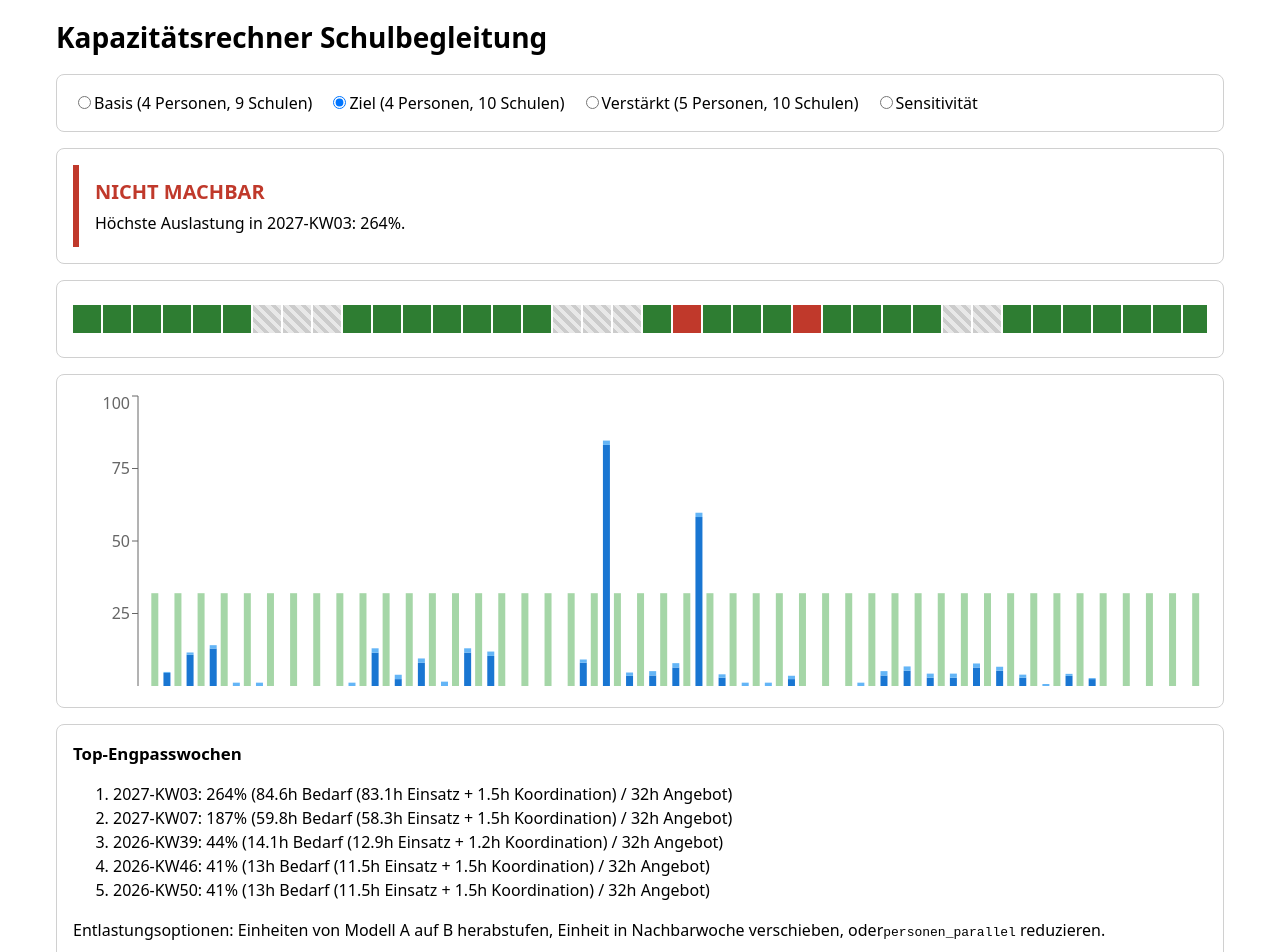
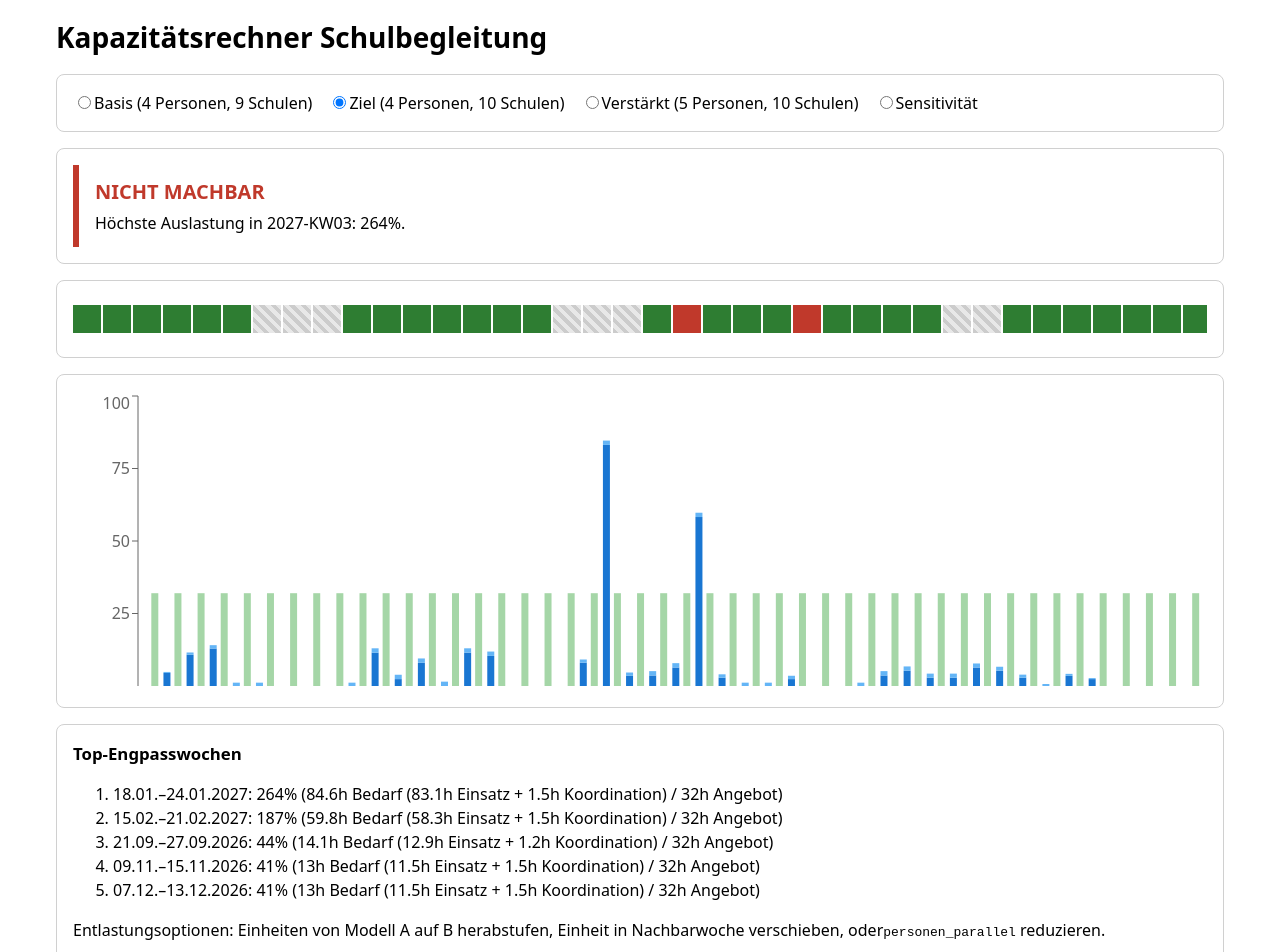
Before and after one commit to paulmeyerthkoeln-cloud/kapazitaetsrechner-schulbegleitung, a React (Vite) app: page / in a window 1280 px wide. Shown: the top 952 px of the page. Built offline with nearby package versions, Linux system fonts and the light colour scheme.

Commit message:
feat(berechnungstool): show week date range in EngpassBericht
Co-Authored-By: Claude Sonnet 5 <noreply@anthropic.com>

```diff
--- a/src/components/EngpassBericht.tsx
+++ b/src/components/EngpassBericht.tsx
@@ -1,3 +1,4 @@
+import { formatWochenspanne } from '../lib/kalenderwochen'
 import type { WochenErgebnis } from '../lib/berechnung'
 
 export function EngpassBericht({ topEngpaesse }: { topEngpaesse: WochenErgebnis[] }) {
@@ -7,7 +8,7 @@ export function EngpassBericht({ topEngpaesse }: { topEngpaesse: WochenErgebnis[
       <ol>
         {topEngpaesse.map((w) => (
           <li key={w.wochenKey}>
-            {w.wochenKey}: {Math.round(w.auslastung * 100)}% ({Math.round(w.bedarf * 10) / 10}h Bedarf (
+            {formatWochenspanne(w.wochenKey)}: {Math.round(w.auslastung * 100)}% ({Math.round(w.bedarf * 10) / 10}h Bedarf (
             {Math.round(w.einsatzBedarf * 10) / 10}h Einsatz + {Math.round(w.koordinationBedarf * 10) / 10}h
             Koordination) / {Math.round(w.angebot * 10) / 10}h Angebot)
           </li>
```
Also changed, not shown: 1 other file (tests, documents, lock files or other folders).
